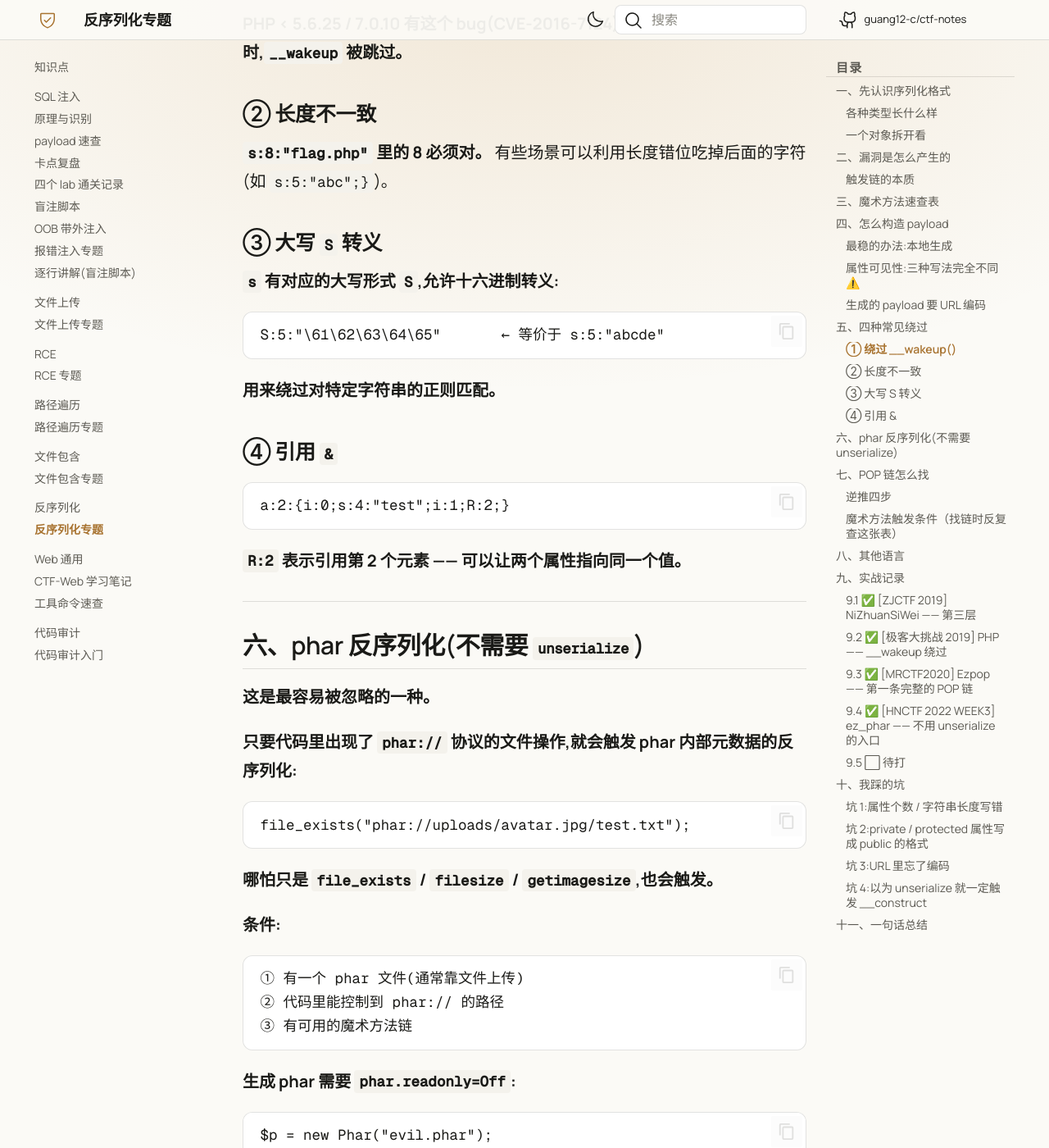
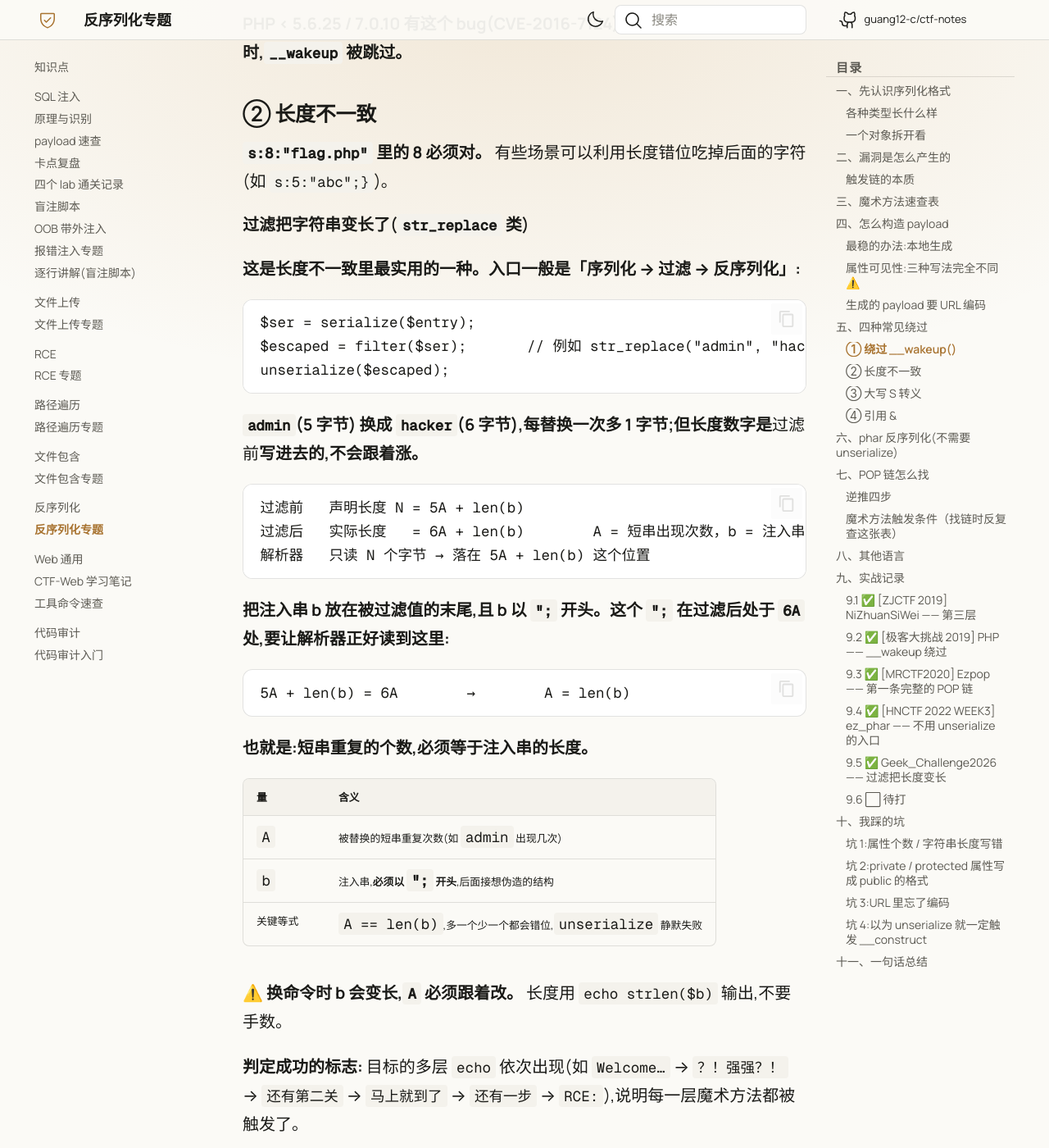
Before and after one commit to guang12-c/ctf-notes, an MkDocs documentation site: the page built from docs/knowledge/deserialization/反序列化专题.md, in a window 1280 px wide and 1400 px high, scrolled down 5134 px. Shown: the whole window at 82% size. Built offline with MkDocs 1.6.1 and Material for MkDocs 9.7.7, drawn with Linux system fonts in a browser that asks for light colours; comment, search, counter and statistics services are not loaded; some of the changed text lies outside the part shown.

Commit message:
反序列化专题:②长度不一致补「过滤后长度扩张」(A=len(b) 的推导与判定标志);实战记录加 9.5 Geek_Challenge2026

````diff
--- a/docs/knowledge/deserialization/反序列化专题.md
+++ b/docs/knowledge/deserialization/反序列化专题.md
@@ -159,6 +159,46 @@ O:4:"Flag":2:{s:4:"file";s:8:"flag.php";}
 ### ② 长度不一致
 
 **`s:8:"flag.php"` 里的 8 必须对。** 有些场景可以利用长度错位吃掉后面的字符(如 `s:5:"abc";}`)。
+
+#### 过滤把字符串变长了(`str_replace` 类)
+
+**这是长度不一致里最实用的一种。入口一般是「序列化 → 过滤 → 反序列化」:**
+
+```php
+$ser = serialize($entry);
+$escaped = filter($ser);       // 例如 str_replace("admin", "hacker", $data)
+unserialize($escaped);
+```
+
+**`admin`(5 字节) 换成 `hacker`(6 字节),每替换一次多 1 字节;但长度数字是**过滤前**写进去的,不会跟着涨。**
+
+```text
+过滤前   声明长度 N = 5A + len(b)
+过滤后   实际长度   = 6A + len(b)        A = 短串出现次数，b = 注入串
+解析器   只读 N 个字节 → 落在 5A + len(b) 这个位置
+```
+
+**把注入串 b 放在被过滤值的末尾,且 **b 以 `";` 开头**。这个 `";` 在过滤后处于 `6A` 处,要让解析器正好读到这里:**
+
+```text
+5A + len(b) = 6A        →        A = len(b)
+```
+
+**也就是:短串重复的个数,必须等于注入串的长度。**
+
+| 量 | 含义 |
+|---|---|
+| `A` | 被替换的短串重复次数(如 `admin` 出现几次) |
+| `b` | 注入串,**必须以 `";` 开头**,后面接想伪造的结构 |
+| 关键等式 | `A == len(b)`,多一个少一个都会错位,`unserialize` 静默失败 |
+
+**⚠️ 换命令时 b 会变长,`A` 必须跟着改。** 长度用 `echo strlen($b)` 输出,不要手数。
+
+**判定成功的标志:** 目标的多层 `echo` 依次出现(如 `Welcome…` → `？！强强？！` → `还有第二关` → `马上就到了` → `还有一步` → `RCE:`),说明每一层魔术方法都被触发了。
+
+**和 ① 的区别:** ① 改的是「属性个数」,跳过 `__wakeup`;这里改的是「字符串长度」,让解析位置整体错位。两者都在利用**声明与实际不一致**。
+
+→ 实战见 [9.5 Geek_Challenge2026](#95-geek_challenge2026)
 
 ### ③ 大写 `S` 转义
 
@@ -530,7 +570,32 @@ in /var/www/html/index.php(7) : eval()'d code on line 1
 
 → 详见 WP:[/blog/hnctf2022-ezphar/](../../blog/posts/2026-10-27-hnctf2022-ezphar.md)
 
-### 9.5 ⬜ 待打
+### 9.5 ✅ Geek_Challenge2026 —— 过滤把长度变长
+
+**入口极简:两个参数进 A 类,`serialize` 之后过一个 `str_replace("admin","hacker")`,再 `unserialize`。**
+
+**链是六层,从终点倒推:**
+
+```text
+F::__set  system($value)                 ← 终点
+  ↑ E::__get  写 $sink->flag_trigger
+    ↑ D::__call  读 $next->$p
+      ↑ C::__invoke  调 $target->$m()
+        ↑ B::__toString  (string)$func()
+          ↑ A::__destruct  echo "…" . $this->sign
+```
+
+**两个关键点:**
+
+**① `C::__invoke` 里的条件是反的 —— 要求 `target` 有 `__call`,且方法名**不能**真实存在。** 看反了就会一直返回空。
+
+**② 长度数字是过滤前算的:** `A`(admin 个数)必须等于注入串长度,解析器才会正好停在注入的 `";` 上。这题是 192 —— 因为 b 正好 192 字节。
+
+**判定成功的标志:** 后台的六句 `echo` 会一句句出现,最后是 `RCE:`。
+
+→ 详见 WP:[/blog/geek2026-pop-chain/](../../blog/posts/2026-10-29-geek2026-pop-chain.md)
+
+### 9.6 ⬜ 待打
 
 ```
 · [网鼎杯] PHP 反序列化系列
````
